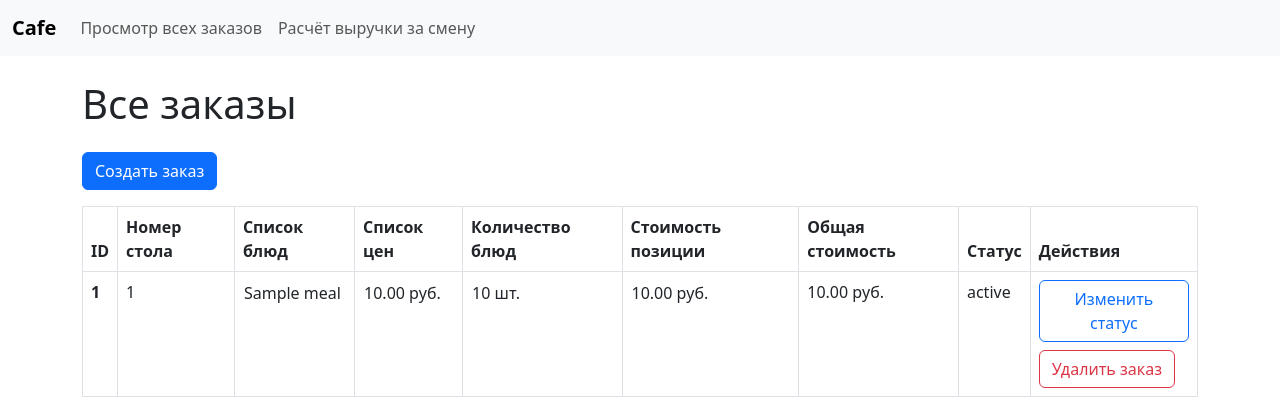
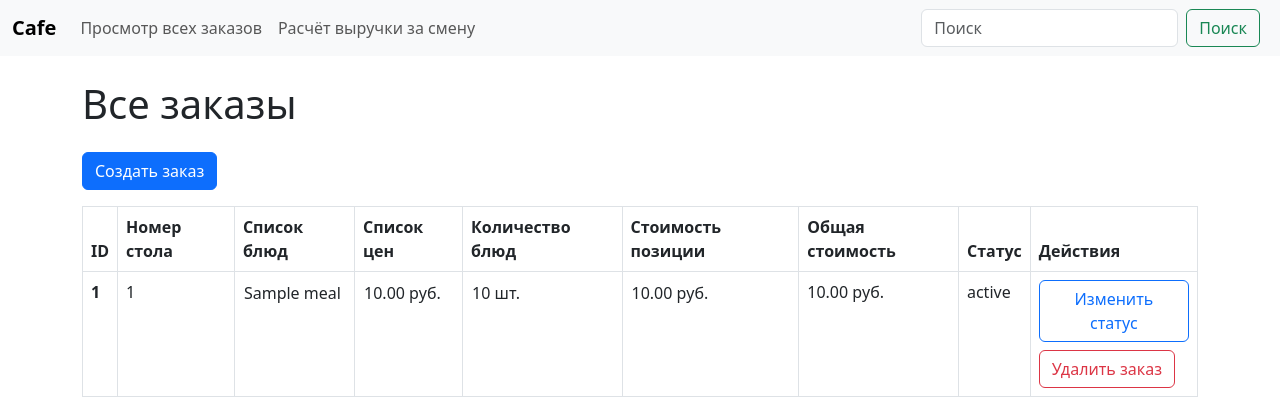
Before and after one commit to examplesOfWorks/cafe, a Django app: page / in a window 1280 px wide. Shown: the top 420 px of the page. Run offline with Django 4.2, Linux system fonts and the light colour scheme; tables that the repository leaves empty hold one stand-in row (values such as "Sample post"); some libraries are stand-ins or nearby versions.

Commit message:
добавление поиска заказов по номеру стола или статусу

```diff
--- a/orders/templates/index.html
+++ b/orders/templates/index.html
@@ -1,9 +1,33 @@
 {% extends "base.html" %}
 {% load static %}
 
+{% block search %}
+    <form class="d-flex" role="search" action="{% url "orders:search" %}" method="get">
+        <input class="form-control me-2" type="search" name="q" placeholder="Поиск" aria-label="Search">
+        <button class="btn btn-outline-success me-2" type="submit">Поиск</button>
+        {% if request.GET.q %}
+            <button class="btn btn-outline-secondary" type="submit" formaction="{% url 'orders:show_orders' %}">Сбросить</button>
+        {% endif %}
+    </form>
+{% endblock search %}
+
 {% block content %}
+
+    {% if request.GET.q %}
+        <h3 class="mt-4">Результаты поиска по запросу "{{ request.GET.q }}"</h3>
+
+        {% if not orders %}
+            <h3 class="mt-4">По запросу ничего не найдено</h3>
+        {% endif %}
+
+    {% endif %}
+
     {% if orders %}
-    <h1>Все заказы</h1>
+
+    {% if not request.GET.q %}
+        <h1>Все заказы</h1>
+    {% endif %}
+
     <a class="btn btn-primary my-3" href="{% url 'orders:create_order' %}">Создать заказ</a>
 
         <table class="table table-bordered">
@@ -81,9 +105,11 @@
         </table>
 
     {% else %}
-
-        <p class="lead mt-3" >Пока здесь нет заказов, пожалуйста, создайте новый</p>
-        <a class="btn btn-primary" href="{% url 'orders:create_order' %}">Создать заказ</>
+        {% if not request.GET.q %}
+            <p class="lead mt-3" >Пока здесь нет заказов, пожалуйста, создайте новый</p>
+            <a class="btn btn-primary" href="{% url 'orders:create_order' %}">Создать заказ</>
+        {% endif %}
     {% endif %}
 
+
 {% endblock content %}
--- a/orders/urls.py
+++ b/orders/urls.py
@@ -6,6 +6,7 @@ app_name = 'orders'
 
 urlpatterns = [
     path('', views.show_orders, name='show_orders'),
+    path('search/', views.show_orders, name='search'),
     path('create-order/', views.create_order, name='create_order'),
     path('edit-status/<int:id>', views.edit_status, name='edit_status'),
     path('delete-order/<int:id>', views.delete_order, name='delete_order'),
--- a/orders/views.py
+++ b/orders/views.py
@@ -6,9 +6,20 @@
 from django.forms import ValidationError
 from django.db import transaction
 from django.contrib import messages
+from orders.search_utils import q_search
 
 def show_orders(request):
-    orders = (
+    query = request.GET.get('q', None)
+
+    if query:
+        orders = q_search(query).prefetch_related(
+            Prefetch(
+                "orderitems_set",
+                queryset=OrderItems.objects.select_related('meal')
+            )
+        )
+    else:
+        orders = (
         Orders.objects.all()
         .prefetch_related(
             Prefetch(
@@ -20,9 +31,8 @@
 
     context = {
         'title': 'Все заказы',
-        'orders': orders
+        'orders': orders,
     }
-
     return render(request, 'index.html', context)
 
 def create_order(request):
```
Also changed, not shown: orders/search_utils.py (added, +12 -0 lines).
